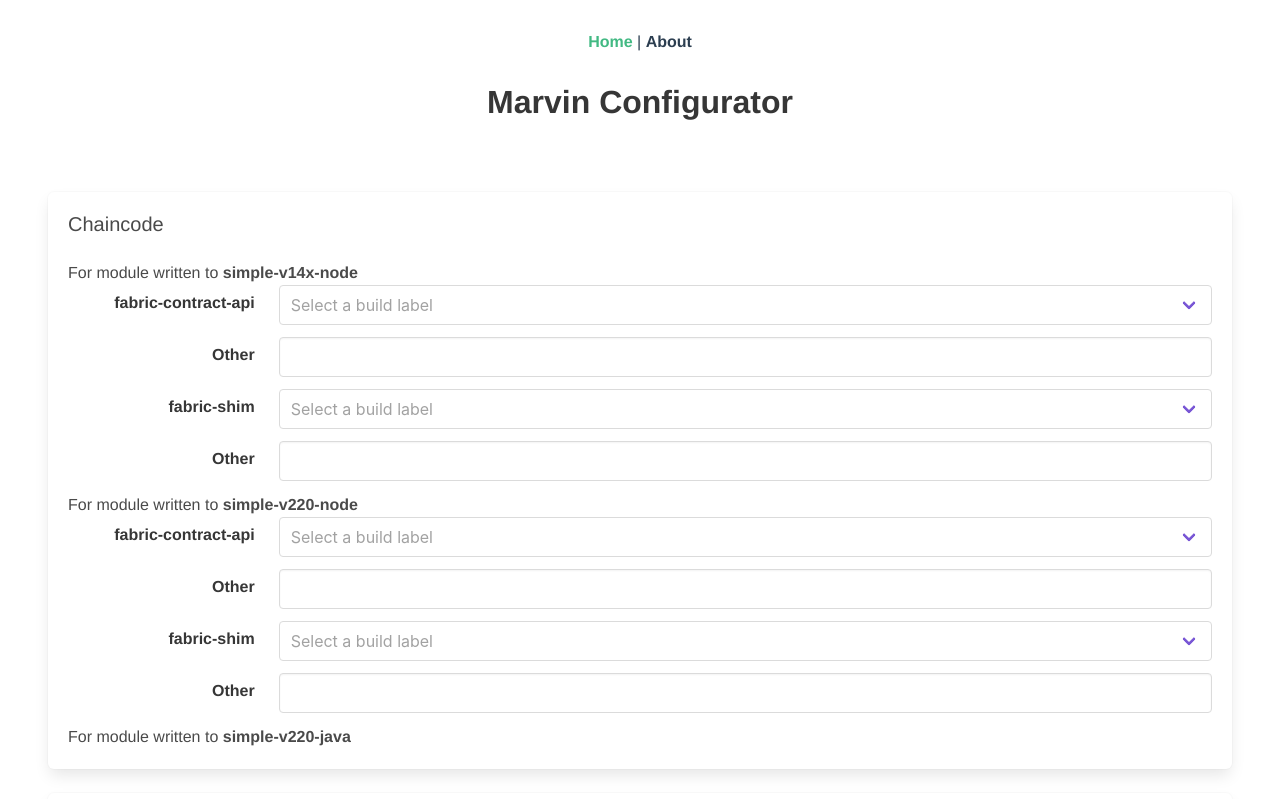
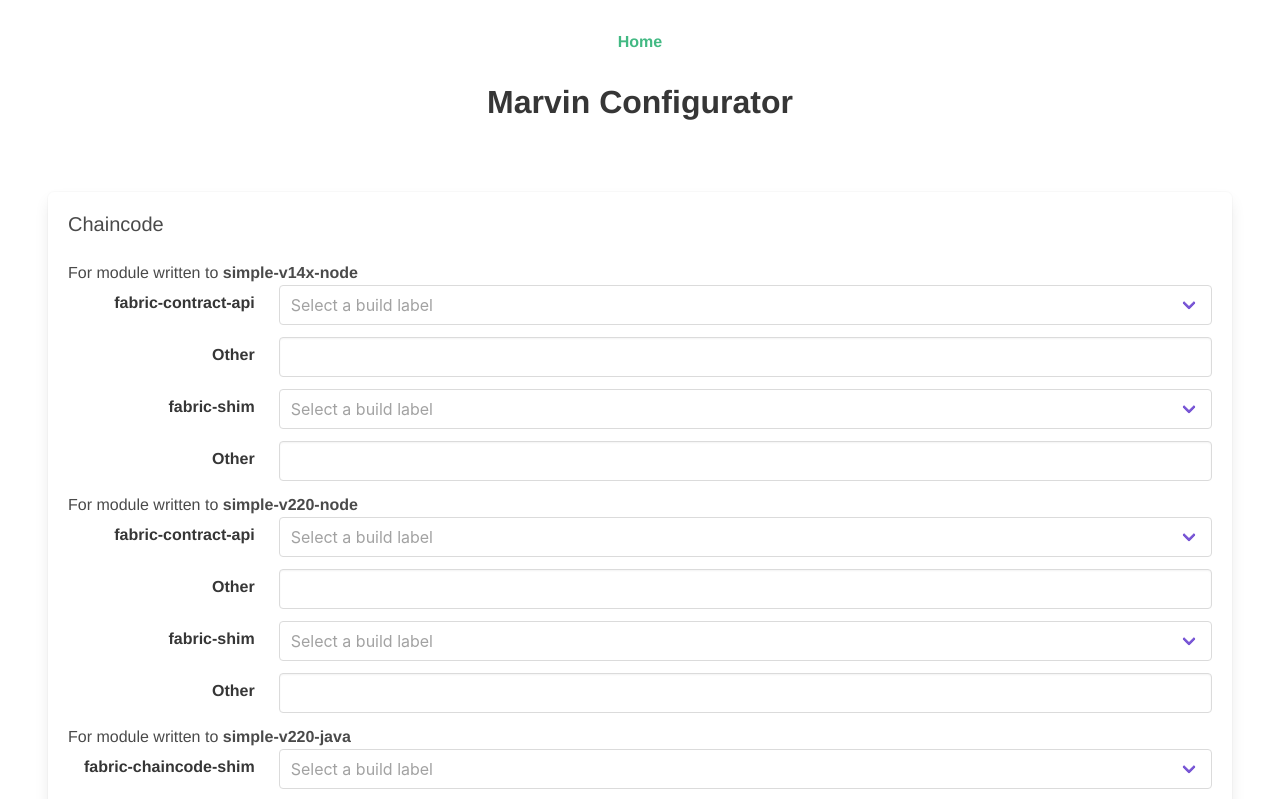
Before and after one commit to ampretia/mqtt-charts, a Vue app: page / in a window 1280 px wide. Shown: the top 799 px of the page. Built offline with nearby package versions, Linux system fonts and the light colour scheme.

Commit message:
CGo and Java Chaincode config added
Signed-off-by: Kestutis Gudynas <kestutis.gudynas@ibm.com>

```diff
--- a/src/App.vue
+++ b/src/App.vue
@@ -1,8 +1,7 @@
 <template>
   <div id="app">
     <div id="nav">
-      <router-link to="/">Home</router-link> |
-      <router-link to="/about">About</router-link>
+      <router-link to="/">Home</router-link>
     </div>
     <router-view />
   </div>
--- a/src/json/candidate-versions.json
+++ b/src/json/candidate-versions.json
@@ -124,7 +124,62 @@
         }
       ]
     },
-    "simple-v220-java": {}
+    "simple-v220-java": {
+      "fabric-chaincode-shim": [
+        {
+          "id": "1.3.0",
+          "label": "latest-1.3"
+        },
+        {
+          "id": "1.4.0-rc1",
+          "label": "rc1"
+        },
+        {
+          "id": "1.4.0-rc2",
+          "label": "rc2"
+        },
+        {
+          "id": "1.4.8",
+          "label": "latest-1.4"
+        },
+        {
+          "id": "2.0.0-alpha",
+          "label": "alpha"
+        },
+        {
+          "id": "2.0.0-beta.1",
+          "label": "beta"
+        },
+        {
+          "id": "2.0.1",
+          "label": "latest-2.0"
+        },
+        {
+          "id": "2.1.1",
+          "label": "latest-2.1"
+        },
+        {
+          "id": "2.2.1",
+          "label": "latest-2.2"
+        },
+        {
+          "id": "2.3.0",
+          "label": "unstable"
+        }
+      ]
+    },
+    "simple-v100-golang": {
+      "fabric-contract-api-go": [
+        {
+          "id": "v1.1.1",
+          "label": "latest-1.1"
+        },
+        {
+          "id": "1.0.0",
+          "label": "latest-1.0"
+        }
+      ]
+    }
   },
   "sdk": {
     "sdk-v14x-node": {
--- a/src/router/index.js
+++ b/src/router/index.js
@@ -9,15 +9,6 @@ const routes = [
     path: "/",
     name: "Home",
     component: Home
-  },
-  {
-    path: "/about",
-    name: "About",
-    // route level code-splitting
-    // this generates a separate chunk (about.[hash].js) for this route
-    // which is lazy-loaded when the route is visited.
-    component: () =>
-      import(/* webpackChunkName: "about" */ "../views/About.vue")
   }
 ];
 
--- a/src/views/About.vue
+++ /dev/null
@@ -1,5 +0,0 @@
-<template>
-  <div class="about">
-    <h1>This is an about page</h1>
-  </div>
-</template>
```
